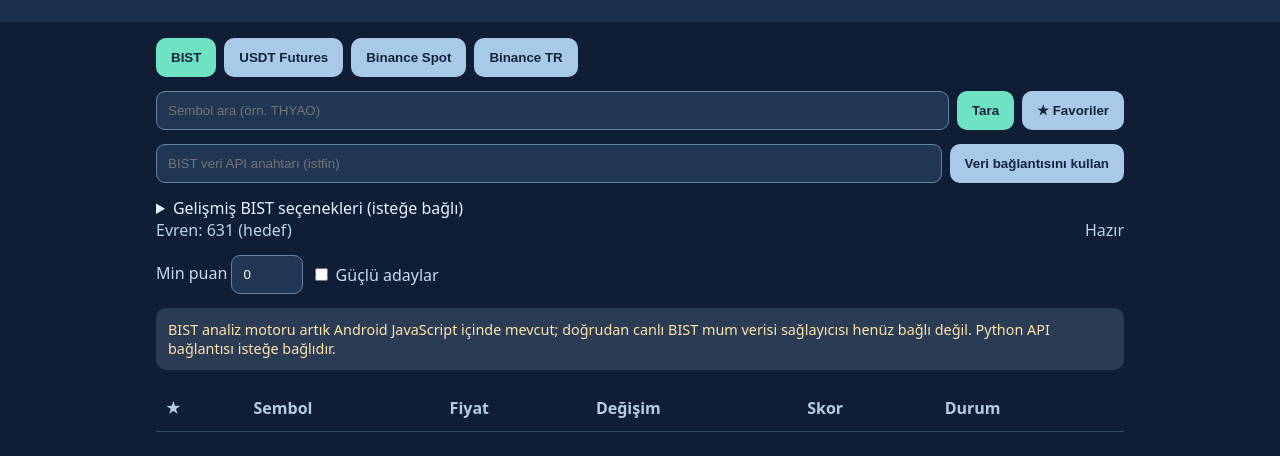
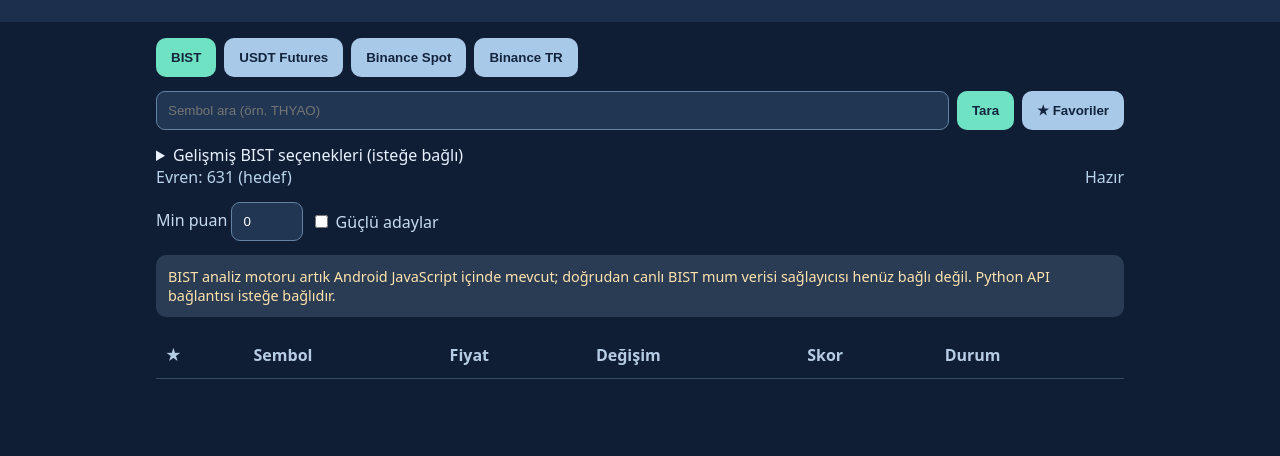
Before and after one commit to asistan71/Private, a website: page www/index.html in a window 1280 px wide. Shown: the part 86-542 px from the top of the page. Drawn offline with Linux system fonts and the light colour scheme.

Commit message:
ui(bist): remove paid API key requirement

```diff
--- a/www/index.html
+++ b/www/index.html
@@ -3,7 +3,7 @@
 <body><header><h1>Piyasa Terminali</h1><small>BIST • Binance Futures • Binance Spot • Binance TR</small></header><main>
 <nav><button class="active" data-market="BIST">BIST</button><button data-market="FUTURES">USDT Futures</button><button data-market="BINANCE">Binance Spot</button><button data-market="BINANCE_TR">Binance TR</button></nav>
 <section class="toolbar"><input id="search" placeholder="Sembol ara (örn. THYAO)" aria-label="Sembol ara"><button id="scan">Tara</button><button id="favorites">★ Favoriler</button></section>
-<section class="toolbar" id="bistProviderSettings"><input id="istfinKey" type="password" autocomplete="off" placeholder="BIST veri API anahtarı (istfin)" aria-label="BIST veri API anahtarı"><button id="saveIstfinKey">Veri bağlantısını kullan</button></section><details id="advancedBist"><summary>Gelişmiş BIST seçenekleri (isteğe bağlı)</summary><section class="toolbar" id="pythonBridgeSettings"><input id="pythonApiUrl" type="url" inputmode="url" placeholder="Python API HTTPS adresi" aria-label="Python API HTTPS adresi"><input id="pythonApiToken" type="password" placeholder="Erişim anahtarı (oturumluk)" aria-label="Python API erişim anahtarı"><button id="savePythonApi">Bağlantıyı kaydet</button></section>
+<details id="advancedBist"><summary>Gelişmiş BIST seçenekleri (isteğe bağlı)</summary><section class="toolbar" id="pythonBridgeSettings"><input id="pythonApiUrl" type="url" inputmode="url" placeholder="Python API HTTPS adresi" aria-label="Python API HTTPS adresi"><input id="pythonApiToken" type="password" placeholder="Erişim anahtarı (oturumluk)" aria-label="Python API erişim anahtarı"><button id="savePythonApi">Bağlantıyı kaydet</button></section>
 <section class="toolbar" id="bistLocalSettings"><label>Yerel BIST mum verisi (JSON) <input id="bistJsonFile" type="file" accept=".json,application/json" aria-label="BIST mum verisi JSON dosyası"></label><button id="bistLocalScan">Telefonda Analiz Et</button><button id="bistDirectScan">Canlı Kaynağı Dene (Tek Hisse)</button></section></details>
 <section class="summary"><span id="universe">Evren: 631 (hedef)</span><span id="status">Hazır</span></section>
 <section class="filters"><label>Min puan <input id="minScore" type="number" min="0" max="100" value="0"></label><label><input type="checkbox" id="onlyStrong"> Güçlü adaylar</label></section>
```
